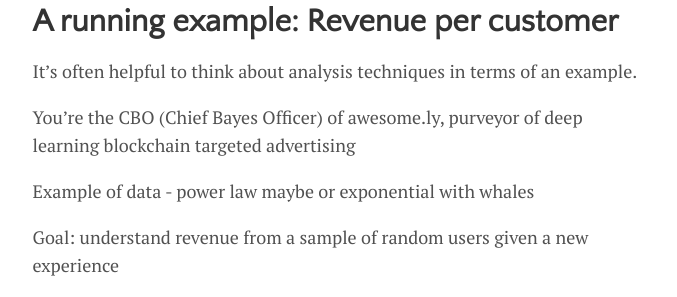
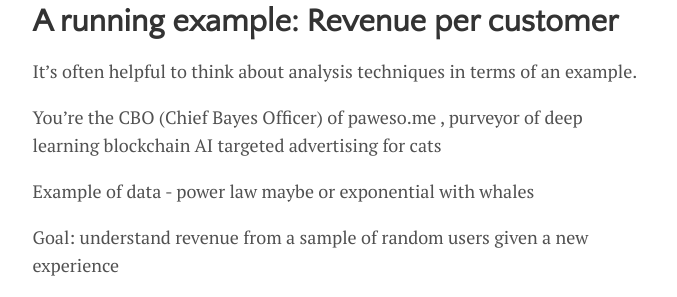
Before and after one commit to lmc2179/lmc2179.github.io, a Jekyll site: the page built from drafts/bayes_norm.md, in a window 1280 px wide and 900 px high, scrolled down 865 px. Shown: the part 155-452 px from the top of the window, without its empty margins (300-977 px from the left). Built offline with Jekyll 4.4.1, drawn with Linux system fonts in a browser that asks for light colours; formulas are drawn with MathJax 3.

Commit message:
Update bayes_norm.md

```diff
--- a/drafts/bayes_norm.md
+++ b/drafts/bayes_norm.md
@@ -15,7 +15,7 @@ Well, it turns out it's not too bad - there's just some assembly required. It's
 
 It's often helpful to think about analysis techniques in terms of an example.
 
-You're the CBO (Chief Bayes Officer) of awesome.ly, purveyor of deep learning blockchain targeted advertising
+You're the CBO (Chief Bayes Officer) of paweso.me , purveyor of deep learning blockchain AI targeted advertising for cats
 
 Example of data - power law maybe or exponential with whales
 
```
